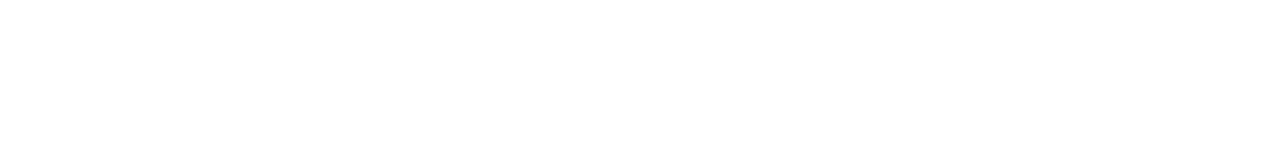
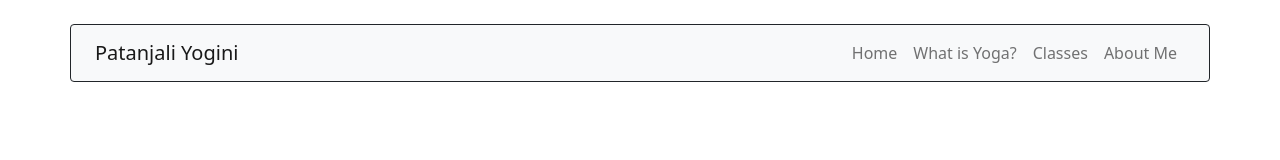
Before and after one commit to mw78/patanjaliyogini, a plain HTML site: page public_html/index.html in a window 1280 px wide. Drawn offline with nearby package versions, Linux system fonts and the light colour scheme.

Commit message:
added navbar and menu inn html.

```diff
--- a/public_html/index.html
+++ b/public_html/index.html
@@ -1,10 +1,42 @@
 <!DOCTYPE html>
 <html lang="en">
 <head>
+    <!--Required meta tags-->
     <meta charset="UTF-8">
+
+    <!-- Bootstrap CSS -->
+    <link href="https://cdn.jsdelivr.net/npm/bootstrap@5.1.3/dist/css/bootstrap.min.css" rel="stylesheet" integrity="sha384-1BmE4kWBq78iYhFldvKuhfTAU6auU8tT94WrHftjDbrCEXSU1oBoqyl2QvZ6jIW3" crossorigin="anonymous">
     <title>Patanjali Yogini</title>
+    <!--<link rel="stylesheet type=text/css" href="style.css">
+    <script src="script.js"></script>-->
 </head>
+
 <body>
 
+<nav class="mt-md-4 rounded border border-1 border-dark container navbar navbar-expand-lg navbar-light bg-light">
+    <div class="container-fluid">
+        <a class="navbar-brand" href="#">Patanjali Yogini</a>
+        <button class="navbar-toggler" type="button" data-bs-toggle="collapse" data-bs-target="#navbarNavAltMarkup" aria-controls="navbarNavAltMarkup" aria-expanded="false" aria-label="Toggle navigation">
+            <span class="navbar-toggler-icon"></span>
+        </button>
+        <div class="collapse navbar-collapse" id="navbarNavAltMarkup">
+            <div class="navbar-nav ms-auto">
+                <a class="nav-link" href="#">Home</a>
+                <a class="nav-link" href="#">What is Yoga?</a>
+                <a class="nav-link" href="#">Classes</a>
+                <a class="nav-link" href="#">About Me</a>
+            </div>
+        </div>
+    </div>
+</nav>
+
+
+
+
+
+
+
+
+<script src="https://cdn.jsdelivr.net/npm/bootstrap@5.1.3/dist/js/bootstrap.bundle.min.js" integrity="sha384-ka7Sk0Gln4gmtz2MlQnikT1wXgYsOg+OMhuP+IlRH9sENBO0LRn5q+8nbTov4+1p" crossorigin="anonymous"></script>
 </body>
 </html>
--- a/public_html/script.js
+++ b/public_html/script.js
@@ -0,0 +1 @@
+//script sheet
```
Also changed, not shown: public_html/documentation/milestone-1.html (+2 -2 lines), public_html/documentation/milestone-2.html (+3 -3 lines).
